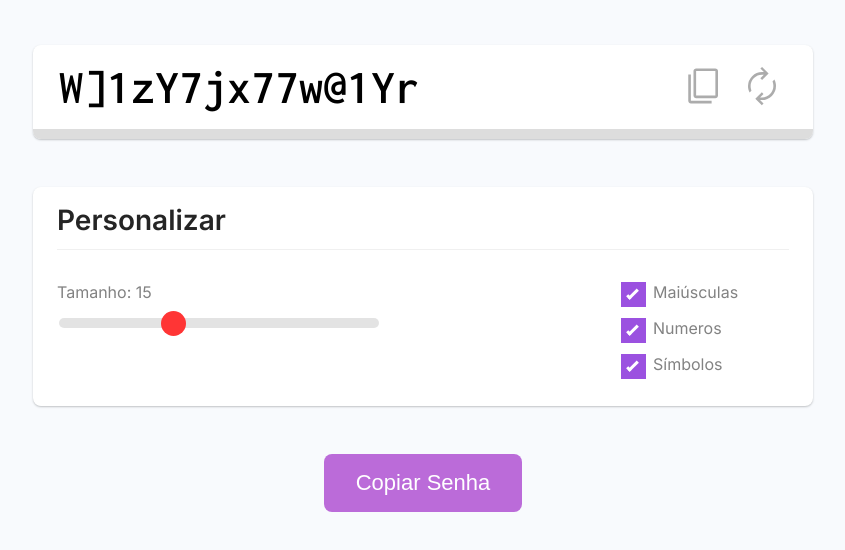
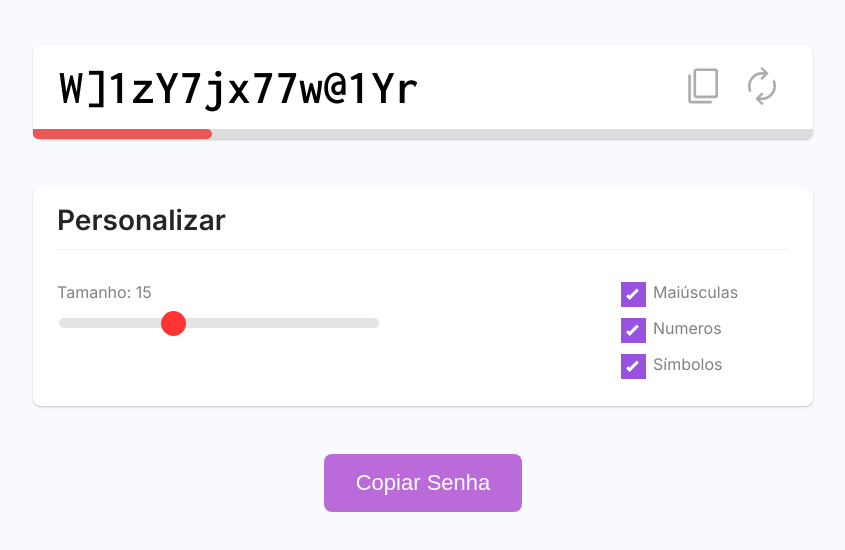
Before and after one commit to alexandr30novaes/Gerador-de-Senha1.com, a plain HTML site: page Index.html in a window 1280 px wide. Shown: the part 118-668 px from the top of the page, without its empty margins (217-1062 px from the left). Drawn offline with Linux system fonts and the light colour scheme.

Commit message:
password-length

```diff
--- a/Index.html
+++ b/Index.html
@@ -38,8 +38,7 @@
             </div>
 
             <div class="security-indicator"> <!-- barra -->
-                <div id="security-indicator-bar" class="bar" style="width: 90%">
-                </div>
+                <div id="security-indicator-bar" class="bar critical" ></div>
             </div>
 
         </section>
--- a/Sidebar.js
+++ b/Sidebar.js
@@ -8,6 +8,7 @@ const inputEL = document.querySelector("#password")
 const upperCaseCheckeEL = document.querySelector("#uppercase-chek")
 const numberCheckeEL = document.querySelector("#number-chek")
 const symbolCheckeEL = document.querySelector("#symbol-chek")
+const securityIndicatorBarEL = document.querySelector("#security-indicator-bar")
 
 //Função gerando senha aleatoria, em um lupin.
 function generatePassword() {
@@ -39,7 +40,18 @@ function generatePassword() {
     }
     //Adicionando a função de gerar senha no input.
     inputEL.value = password
+
+    calculateQuality()
 };
+
+//Função da barra security-indicator-bar
+function calculateQuality() {
+    const percent = Math.round((passwordLength / 64) * 100)
+
+    console.log(percent)
+
+    securityIndicatorBarEL.style.width = `${percent}%` /* Abrindo o style no js, e ajustando o valor p/ % */
+}
 
 //Formato de API dos navegadores
 function copy () {
--- a/Style.css
+++ b/Style.css
@@ -59,7 +59,7 @@ main {
     border-bottom-left-radius: 8px; /* Borda aredondada.*/
     border-bottom-right-radius: 8px;
 }
-.security-indicator .box {
+.security-indicator .bar {
     height: 10px;
     border-top-right-radius: 8px;
     border-bottom-left-radius: 8px;
```
